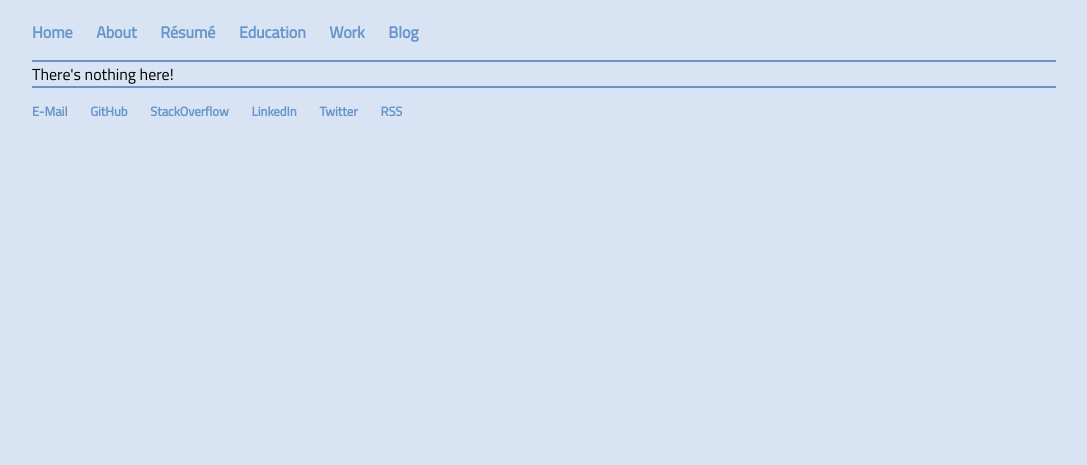
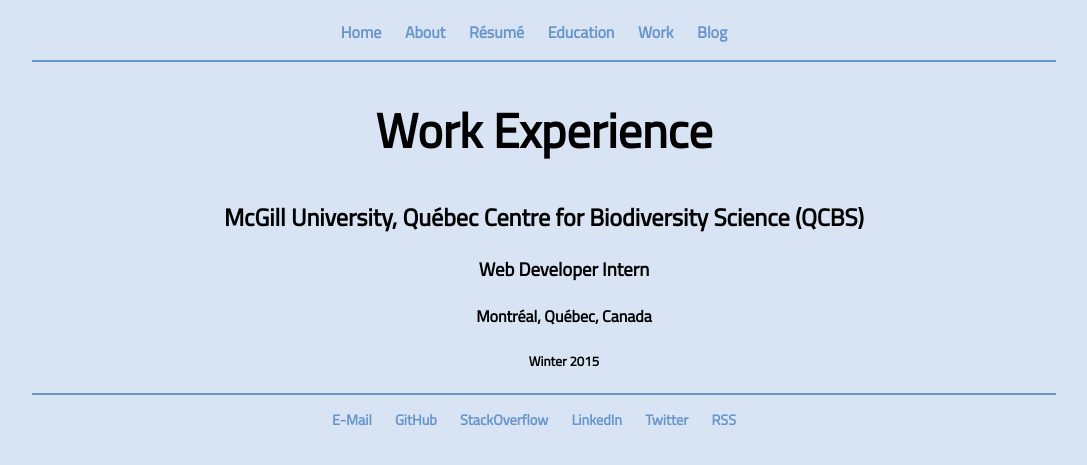
Before and after one commit to JordanMaheux/JordanMaheux.github.io, a Jekyll site: the page built from work/index.html, in a window 1280 px wide. Shown: the top 465 px of the page, without its empty margins (96-1183 px from the left). Built offline with Jekyll 4.4.1, drawn with Linux system fonts in a browser that asks for light colours.

```diff
--- a/css/main.css
+++ b/css/main.css
@@ -3,6 +3,7 @@ body {
   width: 80%;
   background-color: #d8e4f3;
   font-family: 'Titillium Web', sans-serif;
+  text-align: center;
 }
 nav ul, footer ul {
   padding: 0px;
@@ -34,11 +35,12 @@ header {
 }
 footer {
   border-top: 2px solid #6895ca;
-  font-size: .8em;
+  font-size: .9em;
 }
 ul.posts {
   margin: 20px auto 40px;
   font-size: 1.5em;
+  font-weight: bold;
 }
 ul.posts li {
   list-style: none;
--- a/index.html
+++ b/index.html
@@ -3,13 +3,9 @@ layout: default
 title: Jordan Maheux
 ---
 <div class="blurb">
-  <p>
-    Hello!<br>
-    My name is<br>
-  </p>
+  <p>Hello! My name is</p>
   <h1>Jordan Maheux</h1>
   <p>I'm a full-stack web developer based in Montréal, QC.</p>
-  <p></p>
   <p>I'm currently looking for full-time employment.</p>
   <p>This site is a work in progress.</p>
 </div><!-- /.blurb -->
--- a/work/index.html
+++ b/work/index.html
@@ -2,4 +2,12 @@
 layout: default
 title: Work
 ---
-There's nothing here!
+<h1>Work Experience</h1>
+<div class="job">
+  <h2>McGill University, Québec Centre for Biodiversity Science (QCBS)</h2>
+  <ul>
+    <li><h3>Web Developer Intern</h3></li>
+    <li><h4>Montréal, Québec, Canada</h4></li>
+    <li><h5>Winter 2015</h5></li>
+  </ul>
+</div>
```
Also changed, not shown: about/index.html (+4 -3 lines), education/index.html (+9 -1 lines).
